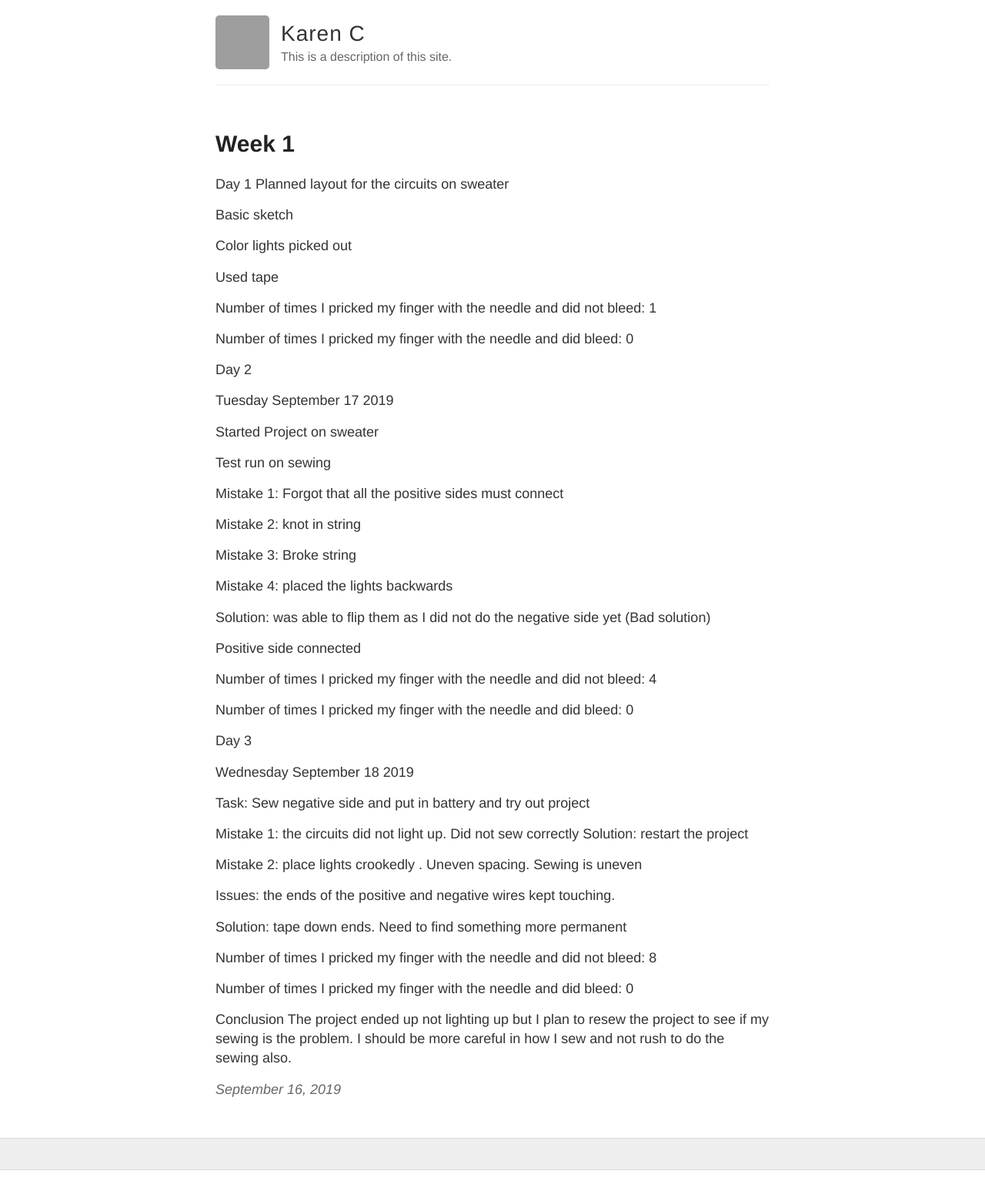
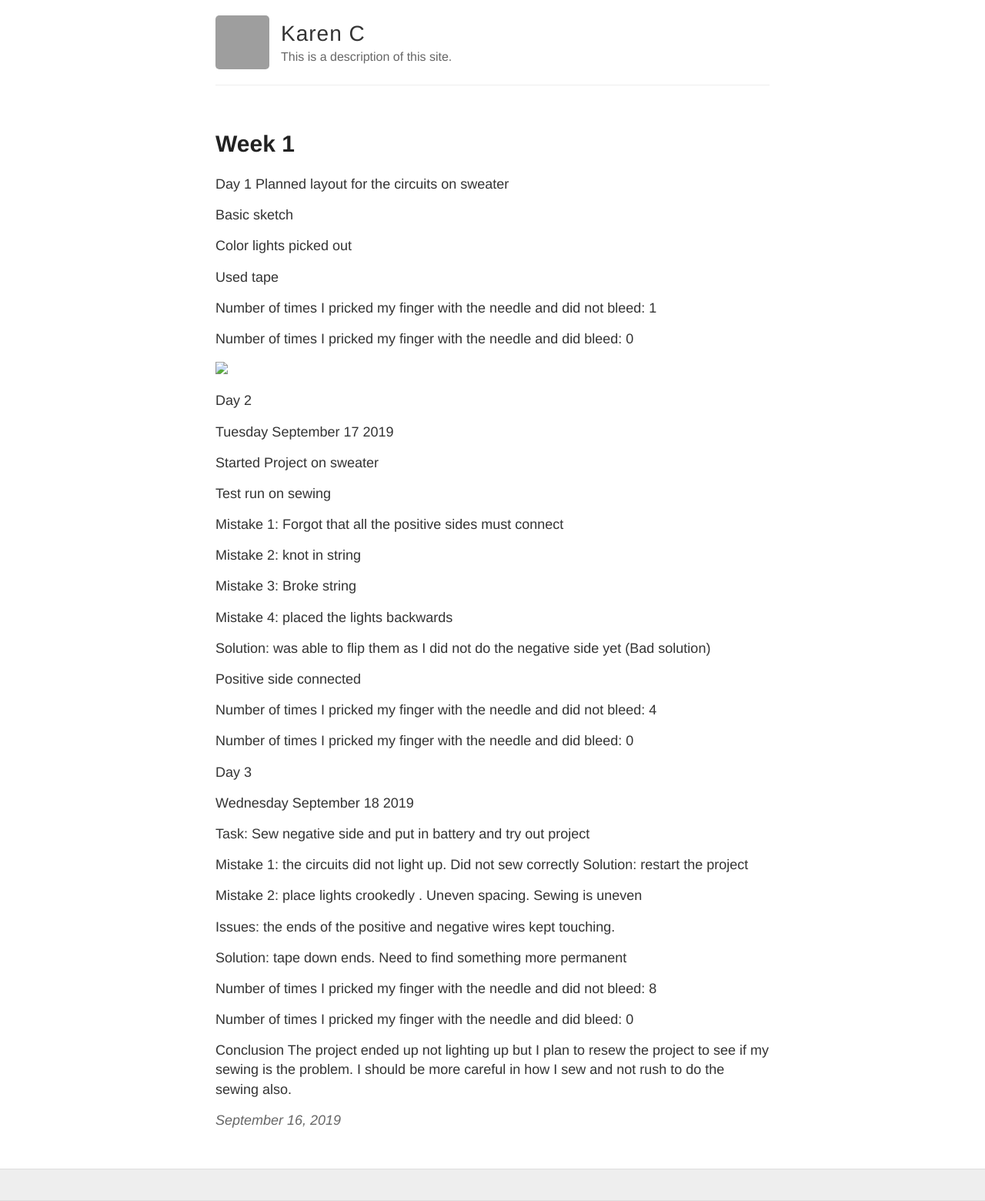
Before and after one commit to kac844/Homepage, a Jekyll site: the page built from _posts/2019-09-16-Day-1.markdown, in a window 1280 px wide. Shown: the whole page at 77% size. Built offline with Jekyll 4.4.1, drawn with Linux system fonts in a browser that asks for light colours; before the commit the page ends 1520 px from its top, so only the background shows below that; grey boxes are pictures that could not be loaded.

Commit message:
Update 2019-09-16-Day-1.markdown

```diff
--- a/_posts/2019-09-16-Day-1.markdown
+++ b/_posts/2019-09-16-Day-1.markdown
@@ -18,8 +18,9 @@
 
 Number of times I pricked my finger with the needle and did bleed: 0
 
-[](/project/img1.jpg)
-[](/project/img2.jpg)
+
+<img src="project/img2.jpg" />
+
 
 
 Day 2
```
